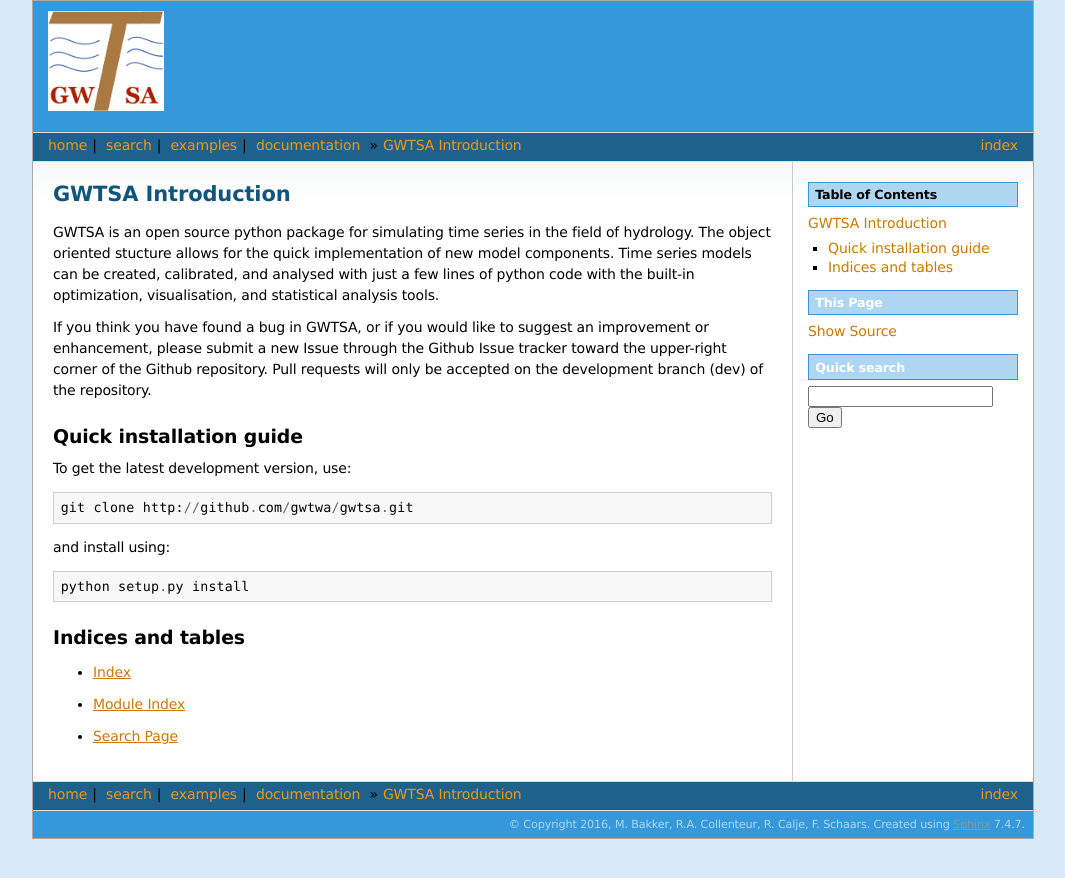
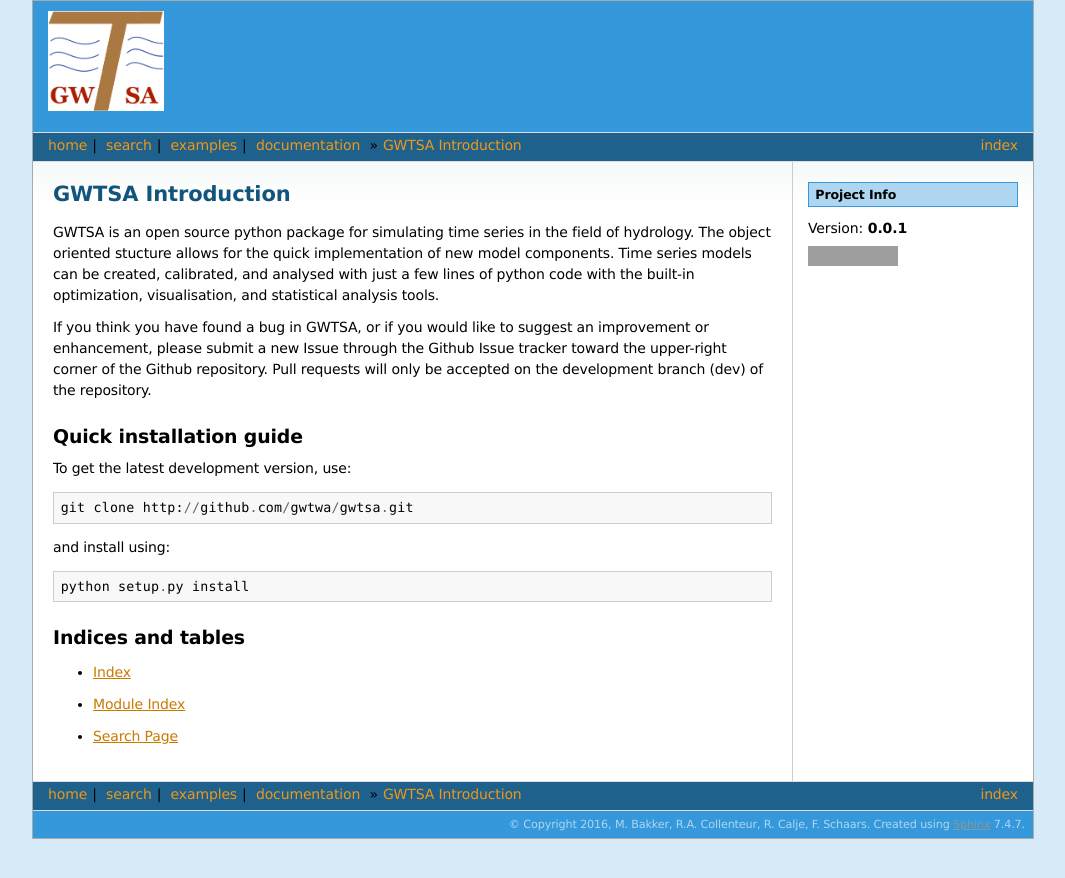
Before and after one commit to pastas/pastas, a Sphinx documentation site: the page built from doc/index.rst, in a window 1280 px wide. Shown: the top 878 px of the page, without its empty margins (107-1172 px from the left). Built offline with Sphinx 7.4.7, drawn with Linux system fonts in a browser that asks for light colours; pages that are not in the unit, such as notebooks, are missing from menus; grey boxes are pictures that could not be loaded.

Commit message:
Add Travis and Project Status to sidebar

```diff
--- a/doc/_static/sphinxdoc.css
+++ b/doc/_static/sphinxdoc.css
@@ -229,9 +229,16 @@ div.body a {
     text-decoration: underline;
 }
 
+div.sidebar {
+    margin: 0;
+    padding: 0.5em 15px 15px 0;
+    width: 210px;
+    float: right;
+    text-align: left;
+}
+
 div.sphinxsidebar {
     margin: 0;
-    padding: 0.5em 15px 15px 0;
     width: 210px;
     float: right;
     text-align: left;
--- a/doc/_templates/layout.html
+++ b/doc/_templates/layout.html
@@ -11,17 +11,30 @@
 
 
 {% block relbar1 %}
-
 <div class="header">
 <a href="{{ pathto('index') }}"><img src="{{
 pathto("_static/logo.png", 1) }}" border="0" alt="GWTSA Logo" height="100px"></a>
 </div>
-
 {{ super() }}
 {% endblock %}
 
 {# put the sidebar before the body #}
+
 {% block sidebar1 %}
+<div class="sidebar">
+      <div class="sphinxsidebar">
+          <div class="sphinxsidebarwrapper">
+              <h3><a href="#">Project Info</a></h3>
+              <p>Version:<b> {{ version }} </b></p>
+              <a href="https://travis-ci.org/gwtsa/gwtsa"><img
+        src="https://travis-ci.org/gwtsa/gwtsa.svg?branch=master" border="0"
+        alt="Travis Status">
+              </a>
+          </div>
+      </div>
+    {{ super() }}
+</div>
+{% endblock %}
 
-{{ sidebar() }}{% endblock %}
-{% block sidebar2 %}{% endblock %}
+{% block sidebar2 %}
+{% endblock %}
```
